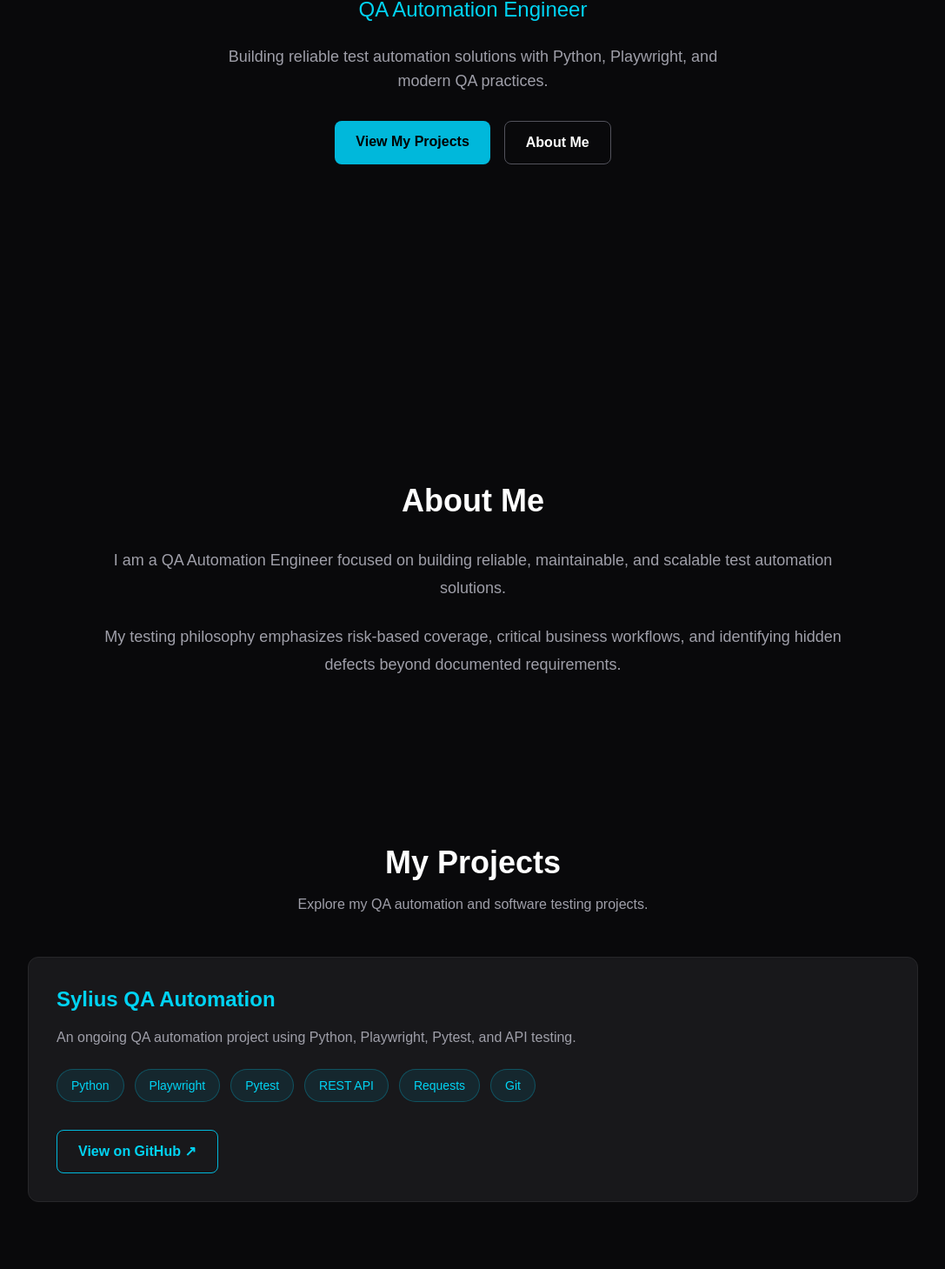
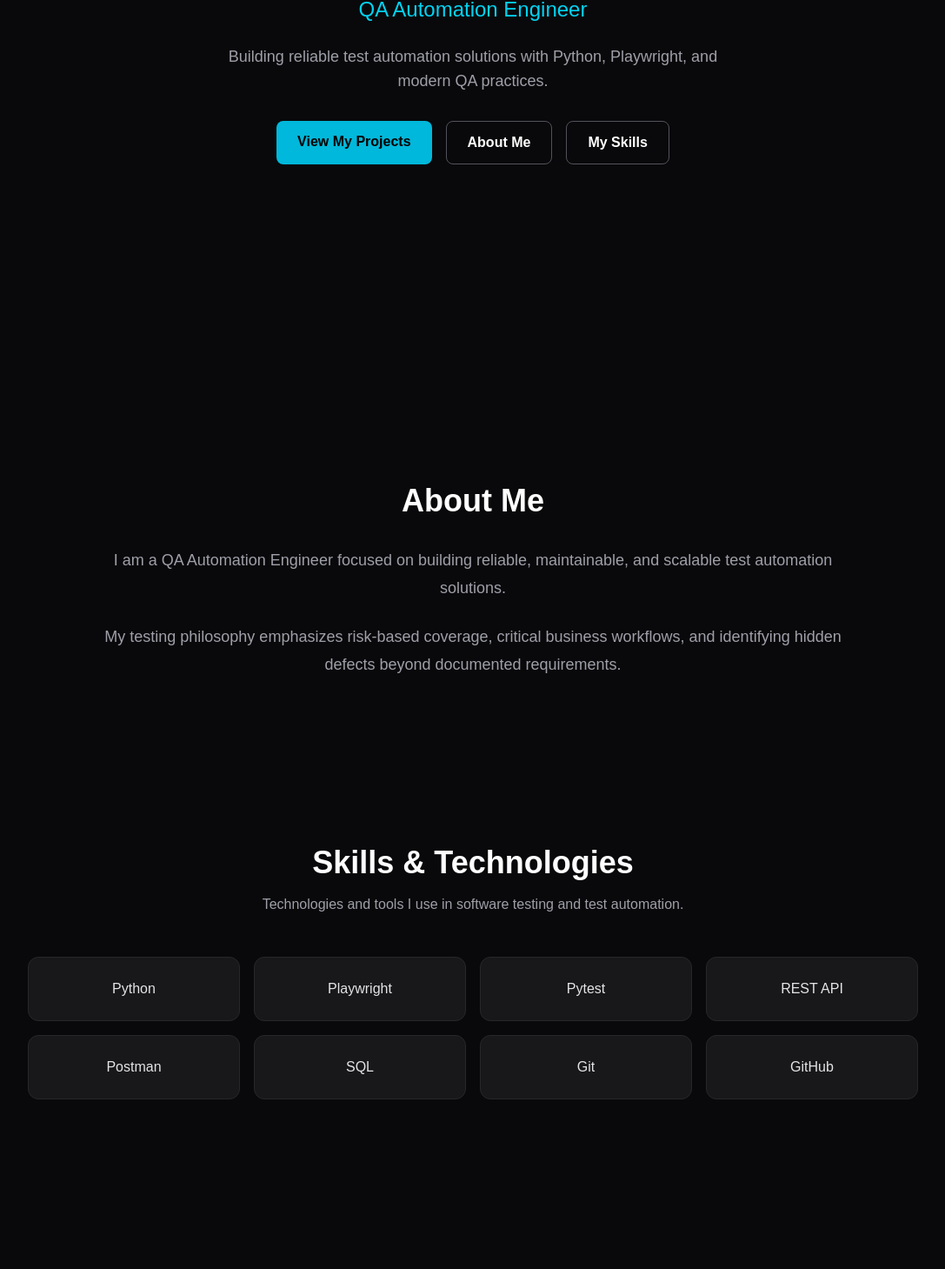
Before and after one commit to quality-krl/PersonalSite, a Next.js app: page / in a window 1280 px wide. Shown: the part 340-1799 px from the top of the page at 87% size, without its empty margins (96-1183 px from the left). Built offline with nearby package versions, Linux system fonts and the light colour scheme.

Commit message:
feat: add skills section and navigation

```diff
--- a/app/page.tsx
+++ b/app/page.tsx
@@ -34,6 +34,14 @@ export default function Home() {
   >
     About Me
   </a>
+
+<a
+  href="#skills"
+  className="rounded-lg border border-zinc-600 px-6 py-3 font-semibold text-white transition-colors hover:border-cyan-400 hover:text-cyan-400"
+>
+  My Skills
+</a>
+
 </div>
 
 
@@ -58,6 +66,44 @@ export default function Home() {
       critical business workflows, and identifying hidden
       defects beyond documented requirements.
     </p>
+
+  </div>
+</section>
+
+{/* Skills Section */}
+<section id="skills" className="px-6 py-24">
+  <div className="mx-auto max-w-5xl">
+
+    <h2 className="text-center text-4xl font-bold">
+      Skills & Technologies
+    </h2>
+
+    <p className="mt-4 text-center text-zinc-400">
+      Technologies and tools I use in software testing
+      and test automation.
+    </p>
+
+    <div className="mt-12 grid grid-cols-2 gap-4 md:grid-cols-4">
+      {[
+        "Python",
+        "Playwright",
+        "Pytest",
+        "REST API",
+        "Postman",
+        "SQL",
+        "Git",
+        "GitHub",
+      ].map((skill) => (
+        <div
+          key={skill}
+          className="rounded-xl border border-zinc-800 bg-zinc-900 p-6 text-center transition-colors hover:border-cyan-500"
+        >
+          <span className="font-medium text-zinc-200">
+            {skill}
+          </span>
+        </div>
+      ))}
+    </div>
 
   </div>
 </section>
```
